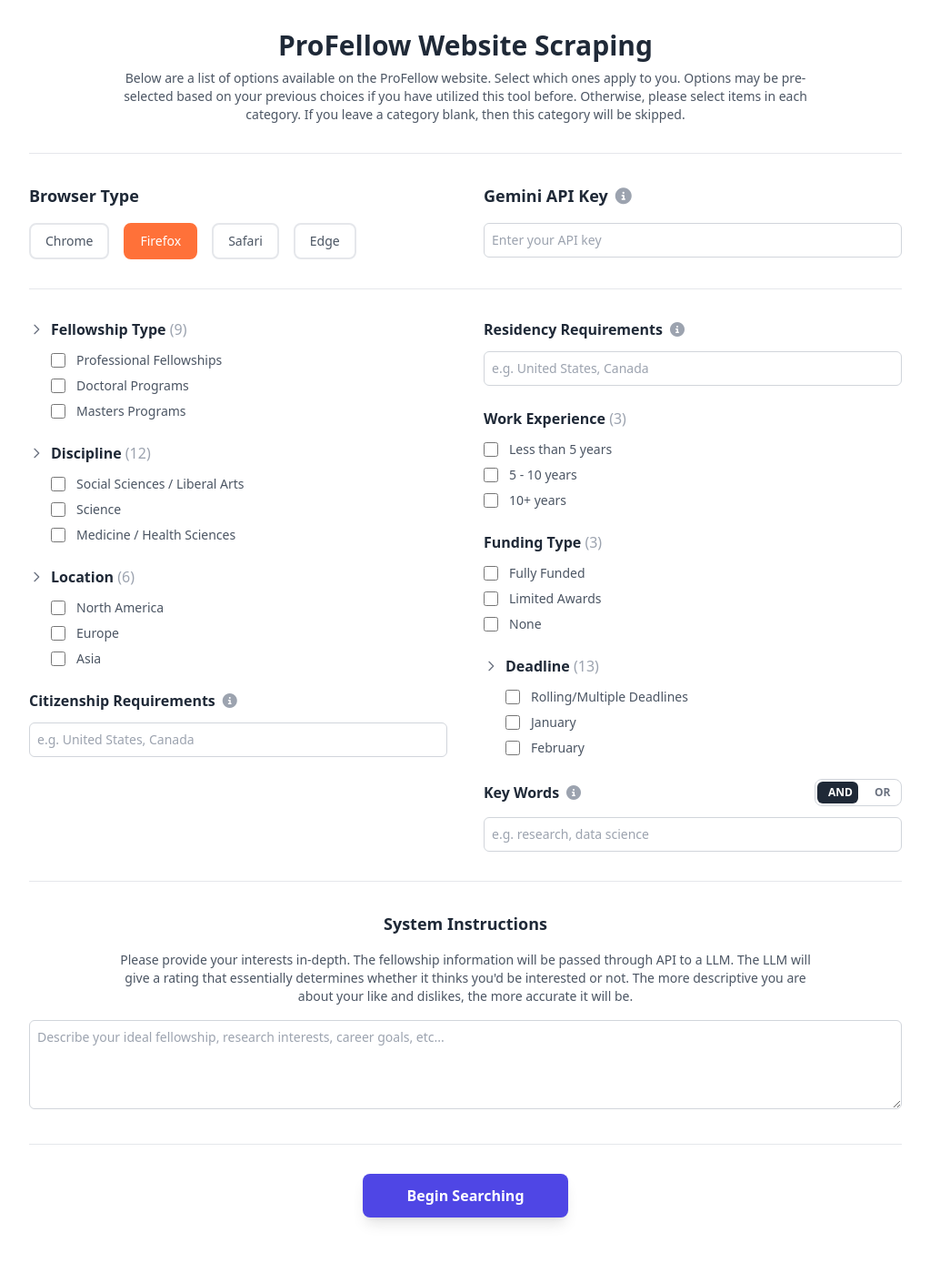
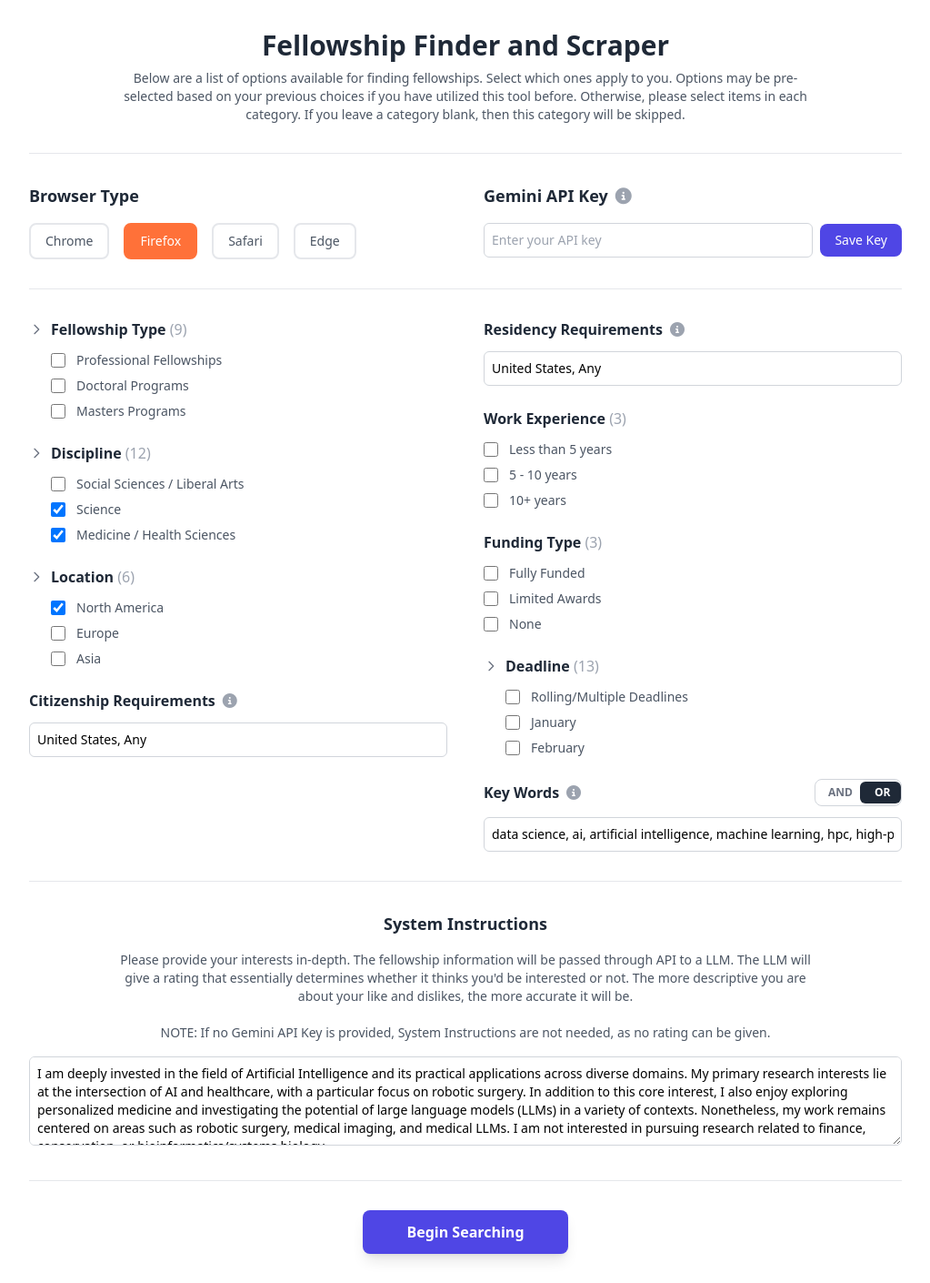
Before and after one commit to brendondgr/Fellowship-Finder, a Flask app: page /scrape in a window 1280 px wide. Shown: the whole page at 91% size, without its empty margins (128-1151 px from the left). Before the commit the page ends 1345 px from the top, so only its background shows below. Run offline with Flask 3, Linux system fonts and the light colour scheme; some libraries are stand-ins or nearby versions.

Commit message:
Refactored Code to bring back old functionality. Updated ReadMe.

```diff
--- a/app.py
+++ b/app.py
@@ -370,9 +370,25 @@
     if request.method == 'POST':
         try:
             new_api_key_data = request.json
-            print(f"[POST /api/api_key] Saving API key data to: {api_key_path}")
+            if 'gemini_api_key' not in new_api_key_data:
+                return jsonify({"success": False, "error": "'gemini_api_key' not in request."}), 400
+
+            print(f"[POST /api/api_key] Saving API key to: {api_key_path}")
+
+            config_data = {}
+            if os.path.exists(api_key_path):
+                try:
+                    with open(api_key_path, 'r') as f:
+                        config_data = json.load(f)
+                except json.JSONDecodeError:
+                    pass # File is empty/corrupt, will be overwritten
+
+            # Update the specific key
+            config_data['gemini_api_key'] = new_api_key_data['gemini_api_key']
+
             with open(api_key_path, 'w') as f:
-                json.dump(new_api_key_data, f, indent=4)
+                json.dump(config_data, f, indent=4)
+
             return jsonify({"success": True, "message": "API key saved successfully."})
         except Exception as e:
             print(f"[POST /api/api_key] Error saving API key: {e}")
--- a/configs/filters.json
+++ b/configs/filters.json
@@ -2,26 +2,39 @@
     "Browsing": "firefox",
     "categories": {
         "Fellowship Type": [
-
+            "Doctoral Fellowships"
         ],
         "Discipline": [
-
+            "Science",
+            "Medicine / Health Sciences",
+            "Technology",
+            "Engineering",
+            "Business"
         ],
         "Location": [
-
+            "North America"
         ],
         "Citizenship Requirement": [
-
+            "United States",
+            "Any"
         ],
         "Residency Requirement": [
-
+            "United States",
+            "Any"
         ]
     },
     "keywords": {
-        "type": "AND",
+        "type": "OR",
         "words": [
-
+            "data science",
+            "ai",
+            "artificial intelligence",
+            "machine learning",
+            "hpc",
+            "high-performance computing",
+            "high performance computing",
+            "computer vision"
         ]
     },
-    "system_instructions": ""
+    "system_instructions": "I am deeply invested in the field of Artificial Intelligence and its practical applications across diverse domains. My primary research interests lie at the intersection of AI and healthcare, with a particular focus on robotic surgery. In addition to this core interest, I also enjoy exploring personalized medicine and investigating the potential of large language models (LLMs) in a variety of contexts. Nonetheless, my work remains centered on areas such as robotic surgery, medical imaging, and medical LLMs. I am not interested in pursuing research related to finance, conservation, or bioinformatics/systems biology.\n\nFor guidance on rating:\n(+2 Stars) For being related to Artificial Intelligence, Machine Learning, Deep learning, Computer Science, or Large Language Models.\n(+2 Stars) For being related to Medicine, Surgery, Medical Imaging, or Healthcare.\n(+1 Star) Funding that entails 2+ Years.\n\nDo not rate anything higher than 2 stars if not directly related to AI, ML, DL, CS, LLMs, Healthcare, Medicine, etc."
 }
--- a/templates/index.html
+++ b/templates/index.html
@@ -10,6 +10,7 @@
     <link rel="preconnect" href="https://fonts.googleapis.com">
     <link rel="preconnect" href="https://fonts.gstatic.com" crossorigin>
     <link href="https://fonts.googleapis.com/css2?family=Inter:wght@400;500;600;700;800;900&display=swap" rel="stylesheet">
+    <link rel="stylesheet" href="https://cdnjs.cloudflare.com/ajax/libs/font-awesome/6.5.1/css/all.min.css">
     <link rel="stylesheet" href="{{ url_for('static', filename='index.css') }}">
     <link rel="stylesheet" href="{{ url_for('static', filename='scrape.css') }}">
 </head>
@@ -20,7 +21,7 @@
         <div class="container mx-auto px-4 sm:px-6 lg:px-8">
             <div class="flex items-center justify-between h-16">
                 <div class="flex-shrink-0">
-                    <h1 class="text-2xl font-bold text-gray-800">ProFellow Data</h1>
+                    <h1 class="text-2xl font-bold text-gray-800">Fellowship Finder</h1>
                 </div>
                 <nav class="hidden md:flex md:space-x-8 justify-center">
 
@@ -270,7 +271,8 @@
                         </svg>
                         <h3 class="text-lg font-bold mb-2">No Processed Data Found!</h3>
                         <p class="mb-4">It looks like there's no fellowship data available yet.</p>
-                        <p class="text-sm">Please press the "Scrape" button at the top of the screen to scrape and process fellowship data from ProFellow.com.</p>
+                        <p class="text-sm">Please press the "Scrape" button at the top of the screen to scrape and process fellowship data.</p>
+                        <p class="text-sm">Keep track of your Terminal. Once completed, you will have to press the "Refresh" button in this section or restart the application.</p>
                     </div>
                 {% else %}
                     <div class="bg-yellow-100 border border-yellow-400 text-yellow-700 px-6 py-8 rounded-lg text-center" role="alert">
--- a/templates/scrape.html
+++ b/templates/scrape.html
@@ -23,9 +23,9 @@
 
         <!-- Main Header and Description -->
         <div class="text-center mb-8">
-            <h1 class="text-2xl sm:text-3xl font-bold text-gray-800">ProFellow Website Scraping</h1>
+            <h1 class="text-2xl sm:text-3xl font-bold text-gray-800">Fellowship Finder and Scraper</h1>
             <p class="mt-2 text-sm text-gray-600 max-w-3xl mx-auto">
-                Below are a list of options available on the ProFellow website. Select which ones apply to you. Options may be pre-selected based on your previous choices if you have utilized this tool before. Otherwise, please select items in each category. If you leave a category blank, then this category will be skipped.
+                Below are a list of options available for finding fellowships. Select which ones apply to you. Options may be pre-selected based on your previous choices if you have utilized this tool before. Otherwise, please select items in each category. If you leave a category blank, then this category will be skipped.
             </p>
         </div>
 
@@ -51,12 +51,15 @@
                     <div class="group relative ml-2">
                         <i class="fa-solid fa-circle-info text-gray-400"></i>
                         <div class="absolute bottom-full mb-2 w-72 bg-gray-800 text-white text-xs rounded-lg py-2 px-3 opacity-0 group-hover:opacity-100 transition-opacity duration-300 pointer-events-none">
-                            To save your API key for future use, create an <code>api_key.json</code> file in the <code>configs</code> folder with the format:<br><code>{"gemini_api_key": "YOUR_KEY"}</code>.<br>Otherwise, the key must be entered manually each time.
+                            Enter your Gemini API key here and click "Save Key" to store it permanently in <code>configs/api_key.json</code>. The model used is "Gemini Flash Lite", which permits ~1000 API calls daily and adheres to RPM limits.
                             <svg class="absolute text-gray-800 h-2 w-full left-0 top-full" x="0px" y="0px" viewBox="0 0 255 255" xml:space="preserve"><polygon class="fill-current" points="0,0 127.5,127.5 255,0"/></svg>
                         </div>
                     </div>
                 </h2>
-                 <input type="password" id="api-key-input" placeholder="Enter your API key" class="w-full text-sm p-2 border border-gray-300 rounded-md focus:ring-indigo-500 focus:border-indigo-500" value="{% if api_key %}{{ api_key }}{% endif %}">
+                <div class="flex items-center gap-x-2">
+                    <input type="password" id="api-key-input" placeholder="Enter your API key" class="w-full text-sm p-2 border border-gray-300 rounded-md focus:ring-indigo-500 focus:border-indigo-500" value="{% if api_key %}{{ api_key }}{% endif %}">
+                    <button id="save-api-key-btn" class="text-sm font-medium py-2 px-4 rounded-lg bg-indigo-600 text-white hover:bg-indigo-700 transition-all duration-200 whitespace-nowrap">Save Key</button>
+                </div>
             </div>
         </div>
 
@@ -217,7 +220,7 @@
                             <div class="group relative ml-2">
                                 <i class="fa-solid fa-circle-info text-gray-400"></i>
                                 <div class="absolute bottom-full mb-2 w-64 bg-gray-800 text-white text-xs rounded-lg py-2 px-3 opacity-0 group-hover:opacity-100 transition-opacity duration-300 pointer-events-none">
-                                    Key Words. If a Fellowship has these keywords, it will not be present in the final fellowship list.
+                                    Type keywords separated by commas (e.g., "research, data science"). If "AND" is selected, fellowships must contain ALL keywords to be filtered out. If "OR" is selected, fellowships must contain ANY of the keywords to be filtered out.
                                     <svg class="absolute text-gray-800 h-2 w-full left-0 top-full" x="0px" y="0px" viewBox="0 0 255 255" xml:space="preserve"><polygon class="fill-current" points="0,0 127.5,127.5 255,0"/></svg>
                                 </div>
                             </div>
@@ -238,7 +241,9 @@
         <div class="mt-8 pt-8 border-t border-gray-200" data-category="system_instructions">
              <h2 class="text-lg font-semibold text-gray-800 mb-4 text-center">System Instructions</h2>
              <p class="text-sm text-gray-600 max-w-3xl mx-auto text-center">
-                Please provide your interests in-depth. The fellowship information will be passed through API to a LLM. The LLM will give a rating that essentially determines whether it thinks you'd be interested or not. The more descriptive you are about your like and dislikes, the more accurate it will be.
+                Please provide your interests in-depth. The fellowship information will be passed through API to a LLM. The LLM will give a rating that essentially determines whether it thinks you'd be interested or not.
+                The more descriptive you are about your like and dislikes, the more accurate it will be. <br/><br/>
+                NOTE: If no Gemini API Key is provided, System Instructions are not needed, as no rating can be given.
              </p>
              <textarea id="system-instructions-textarea" rows="4" class="mt-4 w-full text-sm p-2 border border-gray-300 rounded-md focus:ring-indigo-500 focus:border-indigo-500" placeholder="Describe your ideal fellowship, research interests, career goals, etc...">{{ filters.get('system_instructions', '') }}</textarea>
         </div>
```
Also changed, not shown: README.md, images/both_pages.png (added), images/main_page.png (added), images/main_page_2.png (added), images/scrape_page.png (added).
